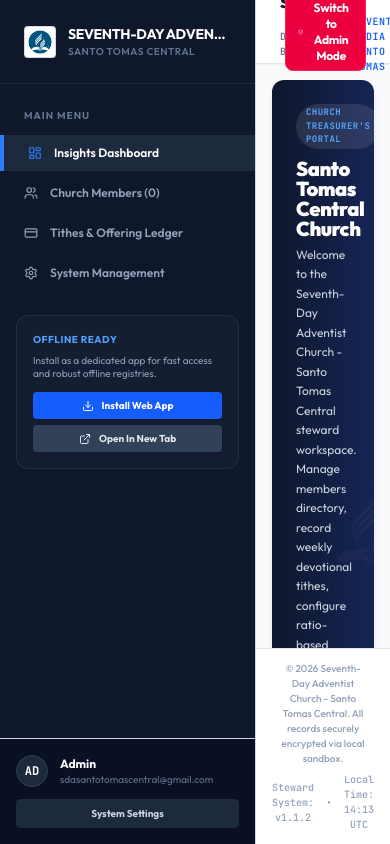
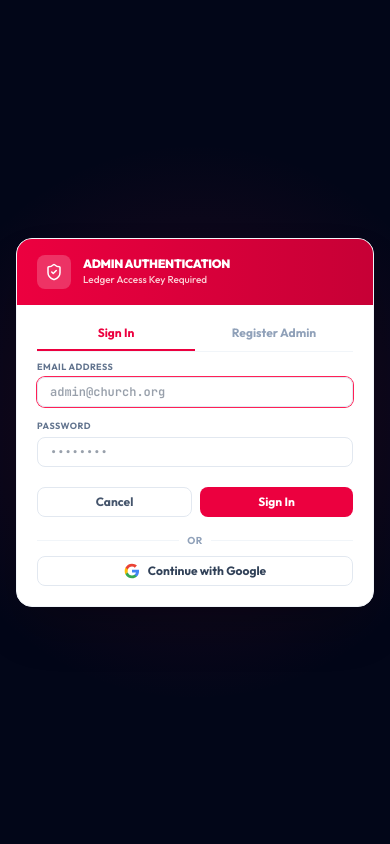
Before and after one commit to bensucuaje-sudo/CHURCH-MANAGEMENT, a React (Vite) app: page / in a window 390 px wide. Built offline with nearby package versions, Linux system fonts and the light colour scheme; no server answers; the database is empty.

Commit message:
feat(auth): implement OAuth redirect handler
Add logic to process Supabase OAuth callbacks in a popup window and close it upon successful authentication to improve the login flow.

```diff
--- a/src/App.tsx
+++ b/src/App.tsx
@@ -153,8 +153,7 @@ export default function App() {
   const [isAdmin, setIsAdmin] = useState<boolean>(false); // Always default to false (View-Only Mode) on load
   const [showInstallGuide, setShowInstallGuide] = useState<boolean>(false);
 
-  // Admin Verification credentials modal state
-  const [showLoginModal, setShowLoginModal] = useState<boolean>(false);
+  // Admin Verification credentials state
   const [loginUsername, setLoginUsername] = useState<string>('');
   const [loginPassword, setLoginPassword] = useState<string>('');
   const [loginError, setLoginError] = useState<string>('');
@@ -164,6 +163,17 @@ export default function App() {
   const [dbSyncError, setDbSyncError] = useState<string | null>(null);
   const [supabaseUser, setSupabaseUser] = useState<any>(null);
   const [authMode, setAuthMode] = useState<'login' | 'register'>('login');
+
+  // OAuth Popup Handler & Redirect Interceptor
+  useEffect(() => {
+    const isCallback = window.location.hash.includes('access_token=') ||
+                       window.location.hash.includes('id_token=') ||
+                       window.location.search.includes('code=');
+    if (window.opener && isCallback) {
+      window.opener.postMessage({ type: 'SUPABASE_AUTH_SUCCESS' }, '*');
+      window.close();
+    }
+  }, []);
 
   // Supabase Auth Session listener
   useEffect(() => {
@@ -185,10 +195,55 @@ export default function App() {
       }
     });
 
+    const handleOAuthMessage = (event: MessageEvent) => {
+      if (event.data?.type === 'SUPABASE_AUTH_SUCCESS') {
+        supabase.auth.getSession().then(({ data: { session } }) => {
+          if (session?.user) {
+            setSupabaseUser(session.user);
+            setIsAdmin(true);
+            setActiveTab('dashboard');
+            window.history.pushState(null, '', '/');
+          }
+        });
+      }
+    };
+    window.addEventListener('message', handleOAuthMessage);
+
     return () => {
       subscription.unsubscribe();
+      window.removeEventListener('message', handleOAuthMessage);
     };
   }, []);
+
+  const handleGoogleSignIn = async () => {
+    try {
+      setLoginError('');
+      if (!isSupabaseConfigured || !supabase) {
+        throw new Error('Supabase is not configured yet. Please configure VITE_SUPABASE_URL and VITE_SUPABASE_ANON_KEY first.');
+      }
+
+      const { data, error } = await supabase.auth.signInWithOAuth({
+        provider: 'google',
+        options: {
+          redirectTo: `${window.location.origin}/`,
+          skipBrowserRedirect: true,
+        },
+      });
+
+      if (error) throw error;
+
+      if (data?.url) {
+        const popup = window.open(data.url, 'google_oauth_popup', 'width=600,height=700');
+        if (!popup) {
+          alert('Please allow popups for this site to log in with Google.');
+        }
+      } else {
+        throw new Error('No login URL returned from Supabase.');
+      }
+    } catch (err: any) {
+      setLoginError(err.message || 'Google Authentication failed.');
+    }
+  };
 
   // Fetch data from Supabase on mount / session change
   useEffect(() => {
@@ -433,6 +488,174 @@ export default function App() {
   const aggregateOfferings = contributions.reduce((sum, c) => sum + c.combinedOffering, 0);
   const aggregateTotal = contributions.reduce((sum, c) => sum + c.total, 0);
 
+  if (!isAdmin) {
+    return (
+      <div className="h-screen w-screen bg-slate-950 flex items-center justify-center p-4 relative overflow-hidden" id="church-auth-root">
+        {/* Decorative ambient background blur */}
+        <div className="absolute inset-0 bg-[radial-gradient(circle_at_center,rgba(225,29,72,0.15)_0,transparent_60%)] pointer-events-none" />
+
+        <div className="bg-white rounded-2xl max-w-sm w-full shadow-2xl border border-slate-100 overflow-hidden relative z-10 animate-fade-in" id="login-card">
+          <div className="bg-gradient-to-r from-rose-600 to-rose-700 px-5 py-4 text-white flex items-center gap-3">
+            <div className="bg-white/20 p-2 rounded-lg">
+              <ShieldCheck size={18} className="text-white" />
+            </div>
+            <div>
+              <h3 className="text-xs font-black tracking-tight uppercase">Admin Authentication</h3>
+              <p className="text-[10px] text-rose-100/90 font-medium font-sans">Ledger Access Key Required</p>
+            </div>
+          </div>
+
+          <form onSubmit={async (e) => {
+            e.preventDefault();
+            setLoginError('');
+            if (!isSupabaseConfigured || !supabase) {
+              setLoginError('Supabase is not configured yet. Please configure VITE_SUPABASE_URL and VITE_SUPABASE_ANON_KEY first.');
+              return;
+            }
+            try {
+              if (authMode === 'login') {
+                const { data, error } = await supabase.auth.signInWithPassword({
+                  email: loginUsername,
+                  password: loginPassword,
+                });
+                if (error) throw error;
+                setIsAdmin(true);
+                setLoginUsername('');
+                setLoginPassword('');
+                setActiveTab('dashboard');
+                window.history.pushState(null, '', '/');
+              } else {
+                const { data, error } = await supabase.auth.signUp({
+                  email: loginUsername,
+                  password: loginPassword,
+                });
+                if (error) throw error;
+                alert("Registration successful! You can now log in using these credentials.");
+                setAuthMode('login');
+              }
+            } catch (err: any) {
+              setLoginError(err.message || 'Authentication failed.');
+            }
+          }} className="p-5 space-y-4">
+
+            <div className="flex border-b border-slate-100 mb-2">
+              <button
+                type="button"
+                onClick={() => { setAuthMode('login'); setLoginError(''); }}
+                className={`flex-1 pb-2 text-xs font-bold text-center border-b-2 transition cursor-pointer ${
+                  authMode === 'login' ? 'border-rose-600 text-rose-600' : 'border-transparent text-slate-400 hover:text-slate-600'
+                }`}
+              >
+                Sign In
+              </button>
+              <button
+                type="button"
+                onClick={() => { setAuthMode('register'); setLoginError(''); }}
+                className={`flex-1 pb-2 text-xs font-bold text-center border-b-2 transition cursor-pointer ${
+                  authMode === 'register' ? 'border-rose-600 text-rose-600' : 'border-transparent text-slate-400 hover:text-slate-600'
+                }`}
+              >
+                Register Admin
+              </button>
+            </div>
+
+            {loginError && (
+              <div className="bg-rose-50 border border-rose-200 text-rose-700 px-3 py-1.5 rounded-lg text-[11px] font-bold flex items-center gap-1.5">
+                <ShieldAlert size={13} className="shrink-0" />
+                <span>{loginError}</span>
+              </div>
+            )}
+
+            <div className="space-y-3">
+              <div>
+                <label className="block text-[9px] uppercase font-bold text-slate-500 mb-1 tracking-wider">Email Address</label>
+                <input
+                  type="email"
+                  required
+                  placeholder="admin@church.org"
+                  value={loginUsername}
+                  onChange={(e) => setLoginUsername(e.target.value)}
+                  className="w-full px-3 py-1.5 border border-slate-200 rounded-lg text-xs font-semibold text-slate-700 outline-none focus:ring-1 focus:ring-rose-500 transition-all font-mono"
+                  autoFocus
+                />
+              </div>
+
+              <div>
+                <label className="block text-[9px] uppercase font-bold text-slate-500 mb-1 tracking-wider">Password</label>
+                <input
+                  type="password"
+                  required
+                  placeholder="••••••••"
+                  value={loginPassword}
+                  onChange={(e) => setLoginPassword(e.target.value)}
+                  className="w-full px-3 py-1.5 border border-slate-200 rounded-lg text-xs font-semibold text-slate-700 outline-none focus:ring-1 focus:ring-rose-500 transition-all font-mono"
+                />
+              </div>
+            </div>
+
+            {!isSupabaseConfigured && (
+              <div className="bg-amber-50 border border-amber-200 p-2.5 rounded-lg text-[10px] text-amber-800 leading-normal font-sans">
+                💡 <strong>Supabase is currently unconfigured.</strong> Please configure <code>VITE_SUPABASE_URL</code> and <code>VITE_SUPABASE_ANON_KEY</code> in the settings menu or .env to enable authentication and synchronization.
+              </div>
+            )}
+
+            {/* Actions */}
+            <div className="pt-1 flex gap-2">
+              <button
+                type="button"
+                onClick={() => {
+                  setLoginUsername('');
+                  setLoginPassword('');
+                  setLoginError('');
+                }}
+                className="flex-1 py-1.5 border border-slate-200 rounded-lg text-xs font-bold text-slate-600 hover:bg-slate-50 transition cursor-pointer text-center font-sans"
+              >
+                Cancel
+              </button>
+              <button
+                type="submit"
+                className="flex-1 py-1.5 bg-rose-600 hover:bg-rose-700 text-white rounded-lg text-xs font-bold shadow-3xs transition hover:cursor-pointer text-center font-sans"
+              >
+                {authMode === 'login' ? 'Sign In' : 'Register'}
+              </button>
+            </div>
+
+            <div className="relative my-2 flex items-center justify-center">
+              <div className="absolute inset-x-0 border-t border-slate-100"></div>
+              <span className="relative bg-white px-2 text-[10px] uppercase font-bold text-slate-400 tracking-wider">or</span>
+            </div>
+
+            <button
+              type="button"
+              onClick={handleGoogleSignIn}
+              className="w-full py-1.5 border border-slate-200 hover:bg-slate-50 text-slate-700 rounded-lg text-xs font-bold shadow-3xs transition hover:cursor-pointer flex items-center justify-center gap-2 font-sans"
+            >
+              <svg className="w-4 h-4 shrink-0" viewBox="0 0 24 24" aria-hidden="true">
+                <path
+                  fill="#4285F4"
+                  d="M22.56 12.25c0-.78-.07-1.53-.2-2.25H12v4.26h5.92c-.26 1.37-1.04 2.53-2.21 3.31v2.77h3.57c2.08-1.92 3.28-4.74 3.28-8.09z"
+                />
+                <path
+                  fill="#34A853"
+                  d="M12 23c2.97 0 5.46-.98 7.28-2.66l-3.57-2.77c-.98.66-2.23 1.06-3.71 1.06-2.86 0-5.29-1.93-6.16-4.53H2.18v2.84C3.99 20.53 7.7 23 12 23z"
+                />
+                <path
+                  fill="#FBBC05"
+                  d="M5.84 14.09c-.22-.66-.35-1.36-.35-2.09s.13-1.43.35-2.09V7.06H2.18C1.43 8.55 1 10.22 1 12s.43 3.45 1.18 4.94l2.85-2.22c-.66-.23-1.25-.61-1.67-1.11z"
+                />
+                <path
+                  fill="#EA4335"
+                  d="M12 5.38c1.62 0 3.06.56 4.21 1.64l3.15-3.15C17.45 2.09 14.97 1 12 1 7.7 1 3.99 3.47 2.18 7.06l3.66 2.84c.87-2.6 3.3-4.52 6.16-4.52z"
+                />
+              </svg>
+              Continue with Google
+            </button>
+          </form>
+        </div>
+      </div>
+    );
+  }
+
   return (
     <div className="h-screen bg-slate-50 flex font-sans text-slate-900 overflow-hidden print:overflow-visible print:h-auto" id="church-app-root">
       {/* LEFT SIDEBAR (HIDDEN when browser printing activates) */}
@@ -563,56 +786,23 @@ export default function App() {
 
           {/* Secure Admin Control Panel Toggle */}
           <div className="flex items-center gap-3">
-            <div className={`hidden sm:flex items-center gap-2 px-3 py-1.5 rounded-full border transition-all ${
-              isAdmin
-                ? 'bg-rose-50 text-rose-700 border-rose-200'
-                : 'bg-amber-50 text-amber-700 border-amber-200'
-            }`}>
-              {isAdmin ? (
-                <>
-                  <ShieldCheck size={14} className="text-rose-500" />
-                  <span className="text text-[10px] font-bold uppercase tracking-wider">ADMIN MODE • Full Access</span>
-                </>
-              ) : (
-                <>
-                  <Eye size={14} className="text-amber-500" />
-                  <span className="text-[10px] font-bold uppercase tracking-wider">VIEW ONLY MODE • Locked</span>
-                </>
-              )}
+            <div className="hidden sm:flex items-center gap-2 px-3 py-1.5 rounded-full border bg-rose-50 text-rose-700 border-rose-200">
+              <ShieldCheck size={14} className="text-rose-500" />
+              <span className="text text-[10px] font-bold uppercase tracking-wider">ADMIN MODE • Full Access</span>
             </div>
 
             <button
               onClick={async () => {
-                if (isAdmin) {
-                  if (isSupabaseConfigured && supabase) {
-                    await supabase.auth.signOut();
-                  }
-                  setIsAdmin(false);
-                } else {
-                  setLoginUsername('');
-                  setLoginPassword('');
-                  setLoginError('');
-                  setShowLoginModal(true);
+                if (isSupabaseConfigured && supabase) {
+                  await supabase.auth.signOut();
                 }
+                setIsAdmin(false);
               }}
-              className={`px-3 py-1.5 rounded-lg text-xs font-bold tracking-tight shadow-3xs cursor-pointer transition-all flex items-center gap-1.5 border ${
-                isAdmin
-                  ? 'bg-slate-100 hover:bg-slate-200 text-slate-700 border-slate-200'
-                  : 'bg-rose-600 hover:bg-rose-700 text-white border-rose-500'
-              }`}
+              className="px-3 py-1.5 rounded-lg text-xs font-bold tracking-tight shadow-3xs cursor-pointer transition-all flex items-center gap-1.5 border bg-rose-600 hover:bg-rose-700 text-white border-rose-500"
               id="role-mode-toggle"
             >
-              {isAdmin ? (
-                <>
-                  <Eye size={13} />
-                  <span>Switch to View Mode</span>
-                </>
-              ) : (
-                <>
-                  <ShieldCheck size={14} />
-                  <span>Switch to Admin Mode</span>
-                </>
-              )}
+              <Lock size={13} />
+              <span>Sign Out</span>
             </button>
           </div>
         </header>
@@ -668,18 +858,7 @@ export default function App() {
             </div>
           )}
 
-          {/* Global Read-Only Mode Banner Header across sections when viewing locked */}
-          {!isAdmin && (
-            <div className="bg-amber-500/10 border border-amber-500/20 rounded-xl p-4 flex items-start gap-3 text-amber-900 animate-fade-in" id="read-only-banner">
-              <ShieldAlert className="text-amber-600 shrink-0 mt-0.5" size={16} />
-              <div className="space-y-1">
-                <h4 className="text-xs font-bold">RECIPIENTS WORKSPACE IN READ-ONLY VIEW MODE</h4>
-                <p className="text-[11px] text-slate-605 leading-relaxed font-normal">
-                  All transactional edits, ledger additions, setting ratios, and registration structures are securely restricted. To add, edit or modify database collections, please toggle <strong>Admin Mode</strong> inside the top toolbar.
-                </p>
-              </div>
-            </div>
-          )}
+          {/* Main workspace displays */}
 
           {/* Tab content routes */}
           {activeTab === 'dashboard' && (
@@ -828,165 +1007,7 @@ export default function App() {
         </div>
       )}
 
-      {/* ADMIN PORTAL AUTHENTICATION MODAL */}
-      {showLoginModal && (
-        <div className="fixed inset-0 z-50 overflow-y-auto bg-slate-900/60 backdrop-blur-xs flex items-center justify-center p-4 animate-fade-in" id="admin-login-modal">
-          <div className="bg-white rounded-2xl max-w-sm w-full shadow-xl border border-slate-100 overflow-hidden" onClick={(e) => e.stopPropagation()}>
-
-            {/* Header Banner */}
-            <div className="bg-gradient-to-r from-rose-600 to-rose-700 px-5 py-4 text-white flex items-center gap-3">
-              <div className="bg-white/20 p-2 rounded-lg">
-                <ShieldCheck size={18} className="text-white" />
-              </div>
-              <div>
-                <h3 className="text-xs font-black tracking-tight uppercase">Admin Authentication</h3>
-                <p className="text-[10px] text-rose-100/90 font-medium font-sans">Ledger Access Key Required</p>
-              </div>
-            </div>
-
-            {/* Login Form Body */}
-            <form onSubmit={async (e) => {
-              e.preventDefault();
-              setLoginError('');
-              if (isSupabaseConfigured && supabase) {
-                try {
-                  if (authMode === 'login') {
-                    const { data, error } = await supabase.auth.signInWithPassword({
-                      email: loginUsername,
-                      password: loginPassword,
-                    });
-                    if (error) throw error;
-
-                    setIsAdmin(true);
-                    setShowLoginModal(false);
-                    setLoginUsername('');
-                    setLoginPassword('');
-
-                    // Redirect the user to the Home page ("/")
-                    setActiveTab('dashboard');
-                    window.history.pushState(null, '', '/');
-                  } else {
-                    const { data, error } = await supabase.auth.signUp({
-                      email: loginUsername,
-                      password: loginPassword,
-                    });
-                    if (error) throw error;
-                    alert("Registration successful! You can now log in using these credentials.");
-                    setAuthMode('login');
-                  }
-                } catch (err: any) {
-                  // If Supabase returns an error, show a small error message under the form
-                  setLoginError(err.message || 'Authentication failed.');
-                }
-              } else {
-                if (loginUsername === 'admin' && loginPassword === 'password123') {
-                  setIsAdmin(true);
-                  setShowLoginModal(false);
-                  setLoginUsername('');
-                  setLoginPassword('');
-                  setLoginError('');
-
-                  // Redirect the user to the Home page ("/")
-                  setActiveTab('dashboard');
-                  window.history.pushState(null, '', '/');
-                } else {
-                  setLoginError('Invalid Administrator credentials.');
-                }
-              }
-            }} className="p-5 space-y-4">
-
-              {isSupabaseConfigured ? (
-                <div className="flex border-b border-slate-100 mb-2">
-                  <button
-                    type="button"
-                    onClick={() => { setAuthMode('login'); setLoginError(''); }}
-                    className={`flex-1 pb-2 text-xs font-bold text-center border-b-2 transition cursor-pointer ${
-                      authMode === 'login' ? 'border-rose-600 text-rose-600' : 'border-transparent text-slate-400 hover:text-slate-600'
-                    }`}
-                  >
-                    Sign In
-                  </button>
-                  <button
-                    type="button"
-                    onClick={() => { setAuthMode('register'); setLoginError(''); }}
-                    className={`flex-1 pb-2 text-xs font-bold text-center border-b-2 transition cursor-pointer ${
-                      authMode === 'register' ? 'border-rose-600 text-rose-600' : 'border-transparent text-slate-400 hover:text-slate-600'
-                    }`}
-                  >
-                    Register Admin
-                  </button>
-                </div>
-              ) : (
-                <p className="text-[11px] text-slate-500 leading-normal">
-                  Please enter your authorized administrative credentials to activate writing privilege on members, givers, collections, and allotments.
-                </p>
-              )}
-
-              {loginError && (
-                <div className="bg-rose-50 border border-rose-200 text-rose-700 px-3 py-1.5 rounded-lg text-[11px] font-bold flex items-center gap-1.5">
-                  <ShieldAlert size={13} className="shrink-0" />
-                  <span>{loginError}</span>
-                </div>
-              )}
-
-              <div className="space-y-3">
-                <div>
-                  <label className="block text-[9px] uppercase font-bold text-slate-500 mb-1 tracking-wider">
-                    {isSupabaseConfigured ? 'Email Address' : 'Username'}
-                  </label>
-                  <input
-                    type={isSupabaseConfigured ? 'email' : 'text'}
-                    required
-                    placeholder={isSupabaseConfigured ? 'admin@church.org' : 'Enter Username'}
-                    value={loginUsername}
-                    onChange={(e) => setLoginUsername(e.target.value)}
-                    className="w-full px-3 py-1.5 border border-slate-200 rounded-lg text-xs font-semibold text-slate-700 outline-none focus:ring-1 focus:ring-rose-500 transition-all font-mono"
-                    autoFocus
-                  />
-                </div>
-
-                <div>
-                  <label className="block text-[9px] uppercase font-bold text-slate-500 mb-1 tracking-wider">Password</label>
-                  <input
-                    type="password"
-                    required
-                    placeholder="••••••••"
-                    value={loginPassword}
-                    onChange={(e) => setLoginPassword(e.target.value)}
-                    className="w-full px-3 py-1.5 border border-slate-200 rounded-lg text-xs font-semibold text-slate-700 outline-none focus:ring-1 focus:ring-rose-500 transition-all font-mono"
-                  />
-                </div>
-              </div>
-
-              {!isSupabaseConfigured && (
-                <div className="bg-amber-50 border border-amber-100 p-2.5 rounded-lg text-[10px] text-amber-800 leading-normal">
-                  💡 <strong>Supabase is currently unconfigured.</strong> Using local credentials fallback (<code>admin</code> / <code>password123</code>).
-                </div>
-              )}
-
-              {/* Actions */}
-              <div className="pt-1 flex gap-2">
-                <button
-                  type="button"
-                  onClick={() => setShowLoginModal(false)}
-                  className="flex-1 py-1.5 border border-slate-200 rounded-lg text-xs font-bold text-slate-600 hover:bg-slate-50 transition cursor-pointer text-center font-sans"
-                >
-                  Cancel
-                </button>
-                <button
-                  type="submit"
-                  className="flex-1 py-1.5 bg-rose-600 hover:bg-rose-700 text-white rounded-lg text-xs font-bold shadow-3xs transition hover:cursor-pointer text-center font-sans"
-                >
-                  {isSupabaseConfigured
-                    ? (authMode === 'login' ? 'Sign In' : 'Register')
-                    : 'Confirm Login'}
-                </button>
-              </div>
-
-            </form>
-          </div>
-        </div>
-      )}
+      {/* Authenticated content views completed */}
 
     </div>
   );
```
